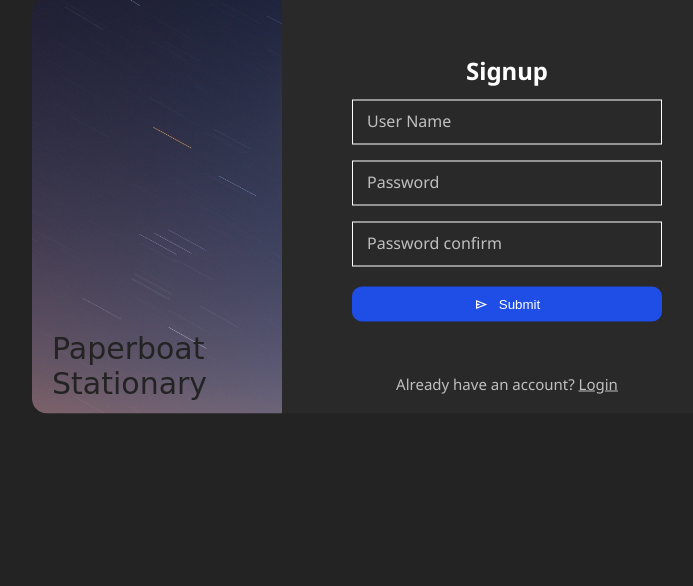
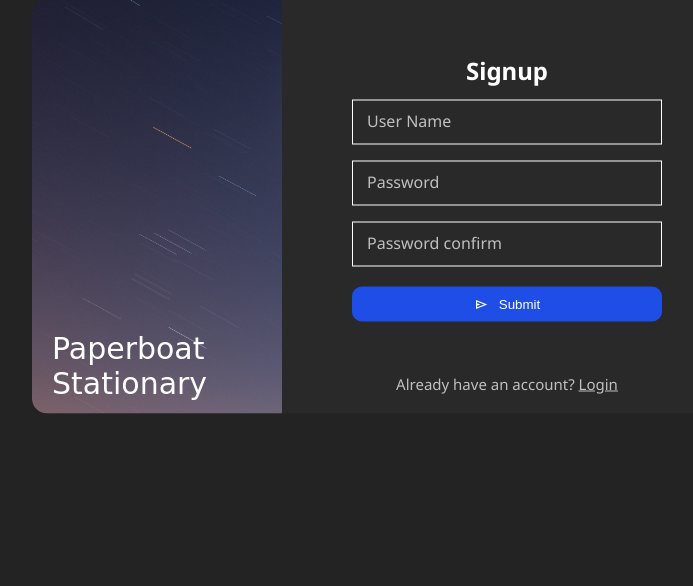
Before and after one commit to JerryIs-strong/sba_inventory_system, a Python web app: template templates/signup.html in a window 1280 px wide. Shown: the part 194-780 px from the top of the page, without its empty margins (258-951 px from the left). Run offline with Jinja, Linux system fonts and the light colour scheme; the template is opened without the code that fills it, so the values that code supplies are empty; some web fonts are replaced.

Commit message:
Improve UI

```diff
--- a/app.py
+++ b/app.py
@@ -179,7 +179,7 @@ def login():
             itg.log(f'[Guest] User "{username}" try to signin into system')
             flash('Username/Password incorrect. Please try again', 'error')
         return redirect(url_for('login'))
-    return render_template('login.html', version=sys_version)
+    return render_template('login.html')
 
 @app.route('/signup', methods=['GET', 'POST'])
 def signup():
@@ -206,7 +206,7 @@ def signup():
             return redirect(url_for('admin'))
         else:
             return redirect(url_for('login'))
-    return render_template('signup.html', from_admin=from_admin, version=sys_version)
+    return render_template('signup.html')
 
 #---------------
 #     API
--- a/data/system.json
+++ b/data/system.json
@@ -1 +1 @@
-{"hash": "434fd4e013337d1d3c3a31e03decd6c3", "version": "v1.0.3", "p_version": "v1.0.3_alpha", "sys_setting": {"low_quantity": 20}}
+{"hash": "434fd4e013337d1d3c3a31e03decd6c3", "version": "v1.0.3", "p_version": "v1.0.4_alpha", "sys_setting": {"low_quantity": 20}}
--- a/static/css/login.css
+++ b/static/css/login.css
@@ -205,7 +205,7 @@ h1{
 .brand{
     font-family: "Noto Sans", sans-serif;
     font-size: 30px;
-    color: var(--primary-background-color);
+    color: var(--font-color);
     width: fit-content;
     padding: 3px 10px;
     font-family: "Mynerve", cursive;
--- a/static/css/signup.css
+++ b/static/css/signup.css
@@ -214,7 +214,7 @@ h1{
 .brand{
     font-family: "Noto Sans", sans-serif;
     font-size: 30px;
-    color: var(--primary-background-color);
+    color: var(--font-color);
     width: fit-content;
     padding: 3px 10px;
     font-family: "Mynerve", cursive;
--- a/templates/login.html
+++ b/templates/login.html
@@ -3,7 +3,7 @@
 <head>
     <meta charset="UTF-8">
     <meta name="viewport" content="width=device-width, initial-scale=1.0">
-    <title>Inventory System | {{version}}</title>
+    <title>Inventory System Protal</title>
     <link rel="stylesheet" href="{{url_for('static', filename='css/colors.css')}}">
     <link rel="stylesheet" href="{{url_for('static', filename='css/login.css')}}">
     <link rel="stylesheet" href="https://fonts.googleapis.com/css2?family=Material+Symbols+Outlined:opsz,wght,FILL,GRAD@24,400,0,0" />
--- a/templates/signup.html
+++ b/templates/signup.html
@@ -3,7 +3,7 @@
 <head>
     <meta charset="UTF-8">
     <meta name="viewport" content="width=device-width, initial-scale=1.0">
-    <title>Inventory System | {{version}}</title>
+    <title>Inventory System Protal</title>
     <link rel="stylesheet" href="{{url_for('static', filename='css/colors.css')}}">
     <link rel="stylesheet" href="{{url_for('static', filename='css/signup.css')}}">
     <link rel="stylesheet" href="https://fonts.googleapis.com/css2?family=Material+Symbols+Outlined:opsz,wght,FILL,GRAD@24,400,0,0" />
```
Also changed, not shown: CLI.py (line endings or trailing spaces).
